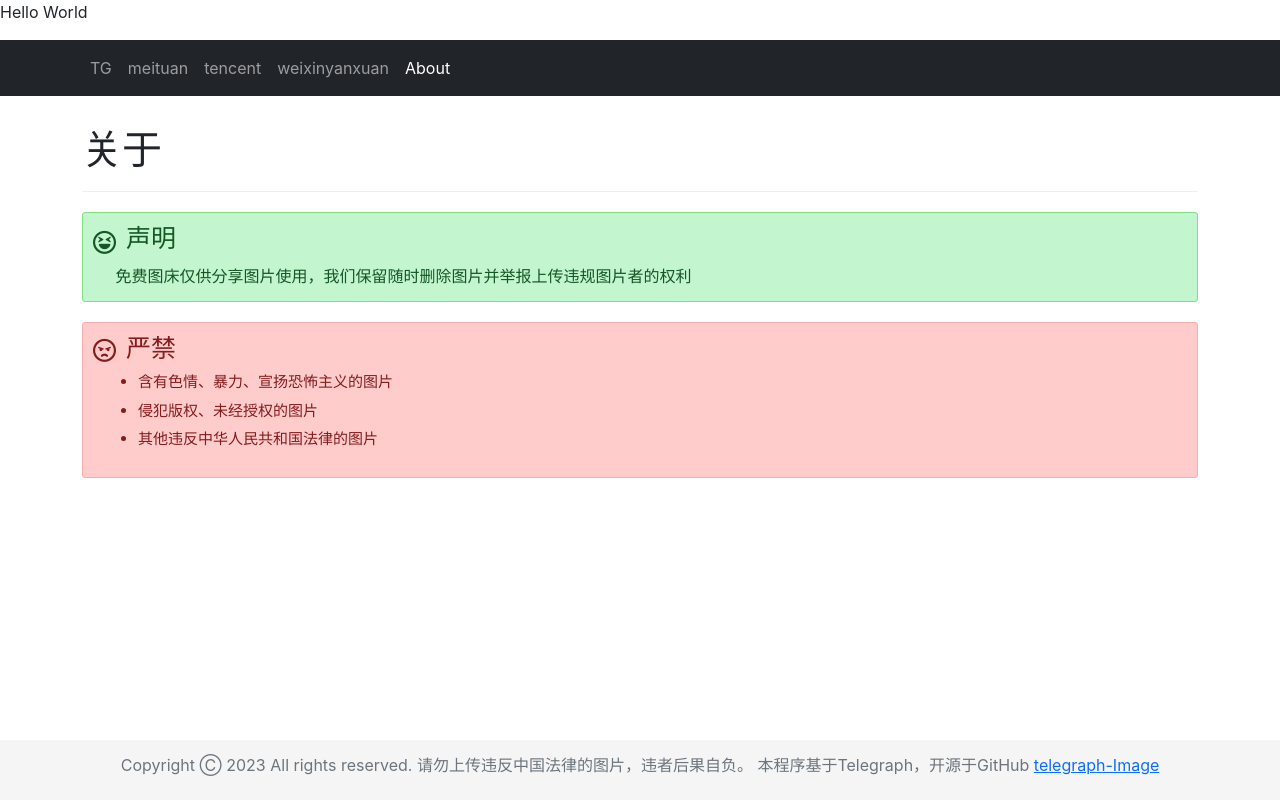
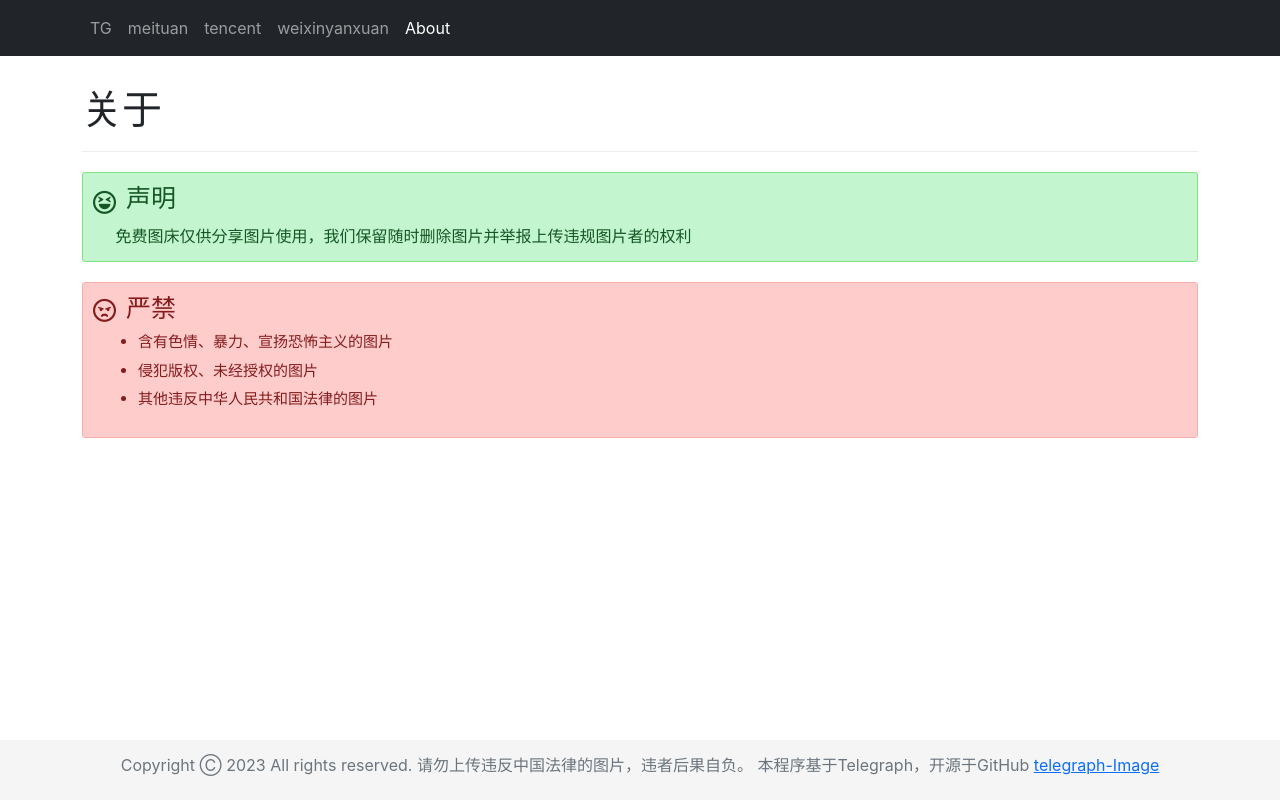
Before and after one commit to HackettLai/telegraph-Image, a website: page about.html in a window 1280 px wide. Drawn offline with nearby package versions, Linux system fonts and the light colour scheme.

Commit message:
back to initial

```diff
--- a/about.html
+++ b/about.html
@@ -22,7 +22,6 @@
 </head>
 
 <body>
-    <p>Hello World</p>
     <nav class="navbar navbar-expand-md navbar-dark fixed-top bg-dark">
         <div class="container">
             <button class="navbar-toggler" type="button" data-bs-toggle="collapse" data-bs-target="#navbarCollapse"
```
Also changed, not shown: index.html (+0 -1 lines).
